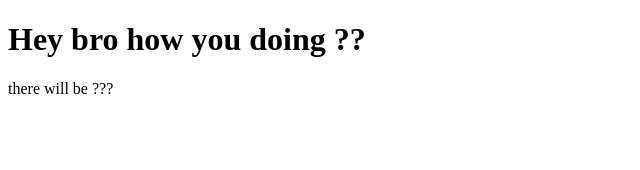
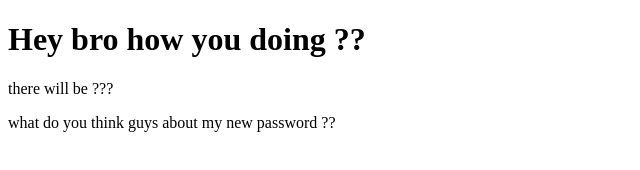
Before and after one commit to Maester-Khris/deom-repo, a plain HTML site: page index.htm in a window 1280 px wide. Shown: the whole page, without its empty margins (0-640 px from the left). Drawn offline with Linux system fonts and the light colour scheme.

Commit message:
my new test

```diff
--- a/index.htm
+++ b/index.htm
@@ -9,5 +9,6 @@
 <body>
       <h1>Hey bro how you doing ??</h1>
       <p>there will be ???</p>
+      <span>what do you think guys about my new password ??</span>
 </body>
 </html>
```
